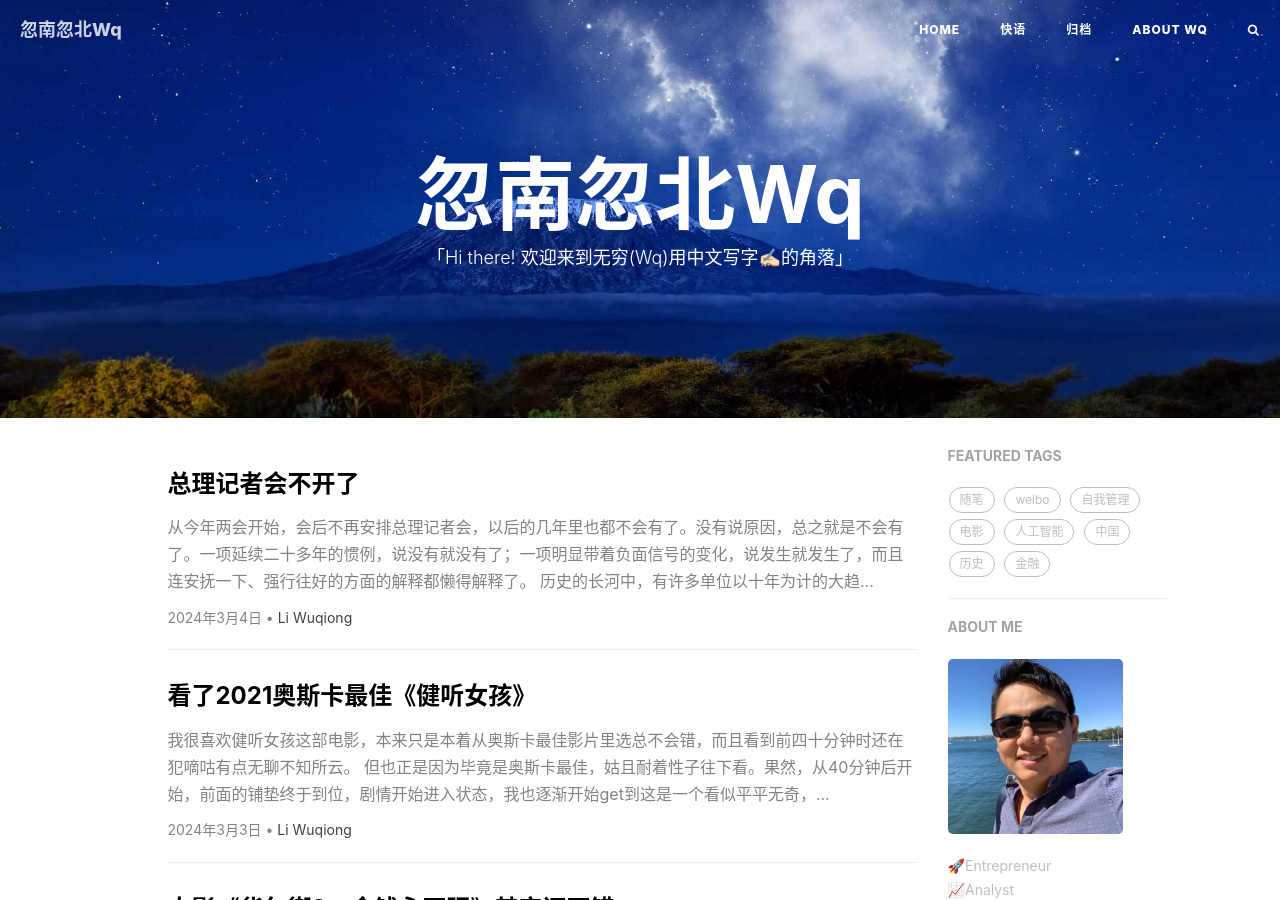
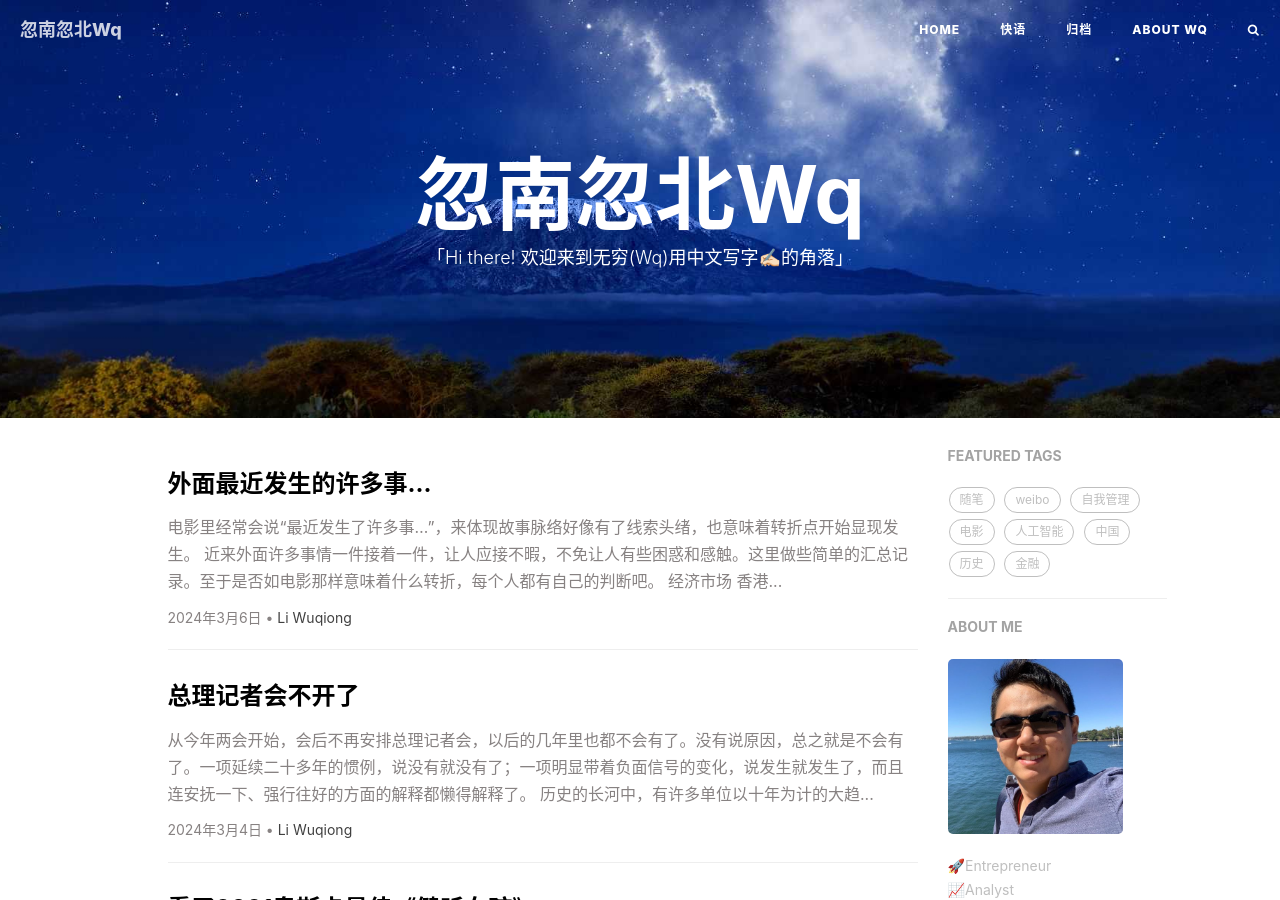
Before and after one commit to liwuqiong/blog_zh, a Jekyll site: the page built from index.html, in a window 1280 px wide and 900 px high. Built offline with Jekyll 4.4.1, drawn with Linux system fonts in a browser that asks for light colours; nearby versions of some CDN libraries; the list of posts is cut into pages by our own code; comment, search, counter and statistics services are not loaded; some of the changed text lies outside the part shown.

Commit message:
liwuqiong: 2024-03-11 10:30:40

```diff
--- /dev/null
+++ b/_posts/2024Q1/2024-03-06-外面最近发生的许多事.md
@@ -0,0 +1,41 @@
+---
+title: 外面最近发生的许多事...
+subtitle:
+tags:
+date: 2024-03-06
+layout: post
+header-style: text
+---
+
+电影里经常会说“最近发生了许多事...”，来体现故事脉络好像有了线索头绪，也意味着转折点开始显现发生。
+近来外面许多事情一件接着一件，让人应接不暇，不免让人有些困惑和感触。这里做些简单的汇总记录。至于是否如电影那样意味着什么转折，每个人都有自己的判断吧。
+
+经济市场
+- 香港楼市放开（撤辣），结束14年的限制政策；
+- yuange移民韩国，以及对韩国的观感；
+- 外国直接投资硬着陆暴跌至进入WTO前；
+- 元语智能停止服务；
+- 2024北京金融街租金暴跌；
+- 银行取款转账设置限额；
+- 沈南鹏移民新加坡；
+- 北京楼市开始下跌；
+- 张磊高瓴总部迁到新加坡；
+- 苹果放弃造车，转向AI；
+- 西方国家集体放弃新能源车；
+
+国际关系
+- 美国批评中国入世20年未履行承诺；
+- 中美科技合作协定不续签；
+- 中美与中俄的摇摆；
+- 香港历史性重开投资移民；
+
+社会
+- 销毁疫情数据；
+- 莫言被小粉红起诉；
+- 贵州女企业家讨薪被抓；
+- 中美科技合作协定不续签；
+- 农夫山泉被民粹挑事（类似还有莫言）；
+
+政治
+- 香港国安法，基本法23条；
+- 今年及以后不再有总理记者会；
```
Also changed, not shown: _posts/日常写作草稿.md (+1 -1 lines), _posts/2024Q1/2024-03-06.md (deleted).
